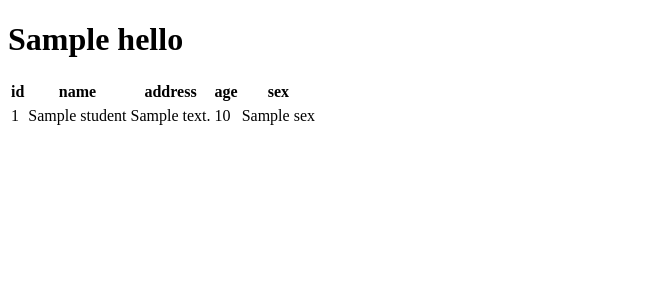
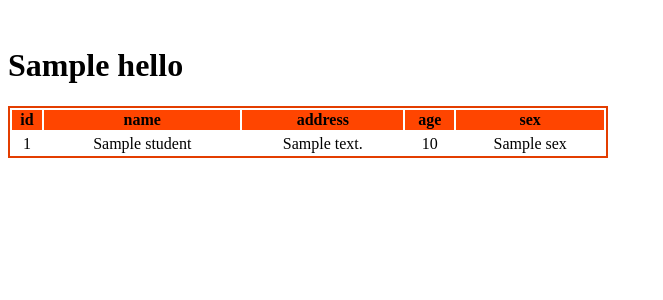
Before and after one commit to jia1000/SpringBoot_Demo, a Spring app: template src/main/resources/templates/test_thymeleaf2_student.html in a window 1280 px wide. Shown: the top 300 px of the page, without its empty margins (0-663 px from the left). Run offline with Thymeleaf, Linux system fonts and the light colour scheme; the template is opened without the code that fills it: most values are stand-ins (such as "Sample title", 1, 10 or a date in 2020); data that the repository does not hold is empty.

Commit message:
Demo版本：修改了student html的格式。

```diff
--- a/src/main/java/com/example/demo/controler/StudentController.java
+++ b/src/main/java/com/example/demo/controler/StudentController.java
@@ -78,7 +78,7 @@ public class StudentController {
     public String showAllStudentWithHtml(Model model) throws Exception {
         List<Student> students = studentRepository.findAll();
 
-        model.addAttribute("hello","Student'Table Info!");
+        model.addAttribute("hello","用户列表");
         model.addAttribute("students", students);
         return "test_thymeleaf2_student";
     }
--- a/src/main/resources/templates/test_thymeleaf2_student.html
+++ b/src/main/resources/templates/test_thymeleaf2_student.html
@@ -3,11 +3,23 @@
 <head>
     <meta charset="UTF-8" />
     <title>Thymeleaf test</title>
+    <style>
+        table{
+            width: 600px;
+            border: 2px solid #e33d00;
+            text-align: center;
+        }
+        thead{
+            background-color: orangered;
+        }
+    </style>
 </head>
-<body>
-
-    <h1 th:text="${hello}">Hello, Spring Boot!</h1>
-    <table >
+<body class="container">
+    <br/>
+    <h1 th:text="${hello}">标题</h1>
+    <div class="with:80%">
+        <table  class="table table-hover">
+            <thead>
                 <tr>
                     <th >id</th>
                     <th >name</th>
@@ -15,6 +27,8 @@
                     <th >age</th>
                     <th >sex</th>
                 </tr>
+            </thead>
+            <tbody>
                 <tr >
                     <tr  th:each="student : ${students}">
                         <td th:text="${student.id}">id</td>
@@ -24,6 +38,8 @@
                         <td th:text="${student.sex}">sex</td>
                     </tr>
                 </tr>
+            </tbody>
         </table>
+    </div>
 </body>
 </html>
```
Lines whose indentation alone changed are shown as unchanged.
